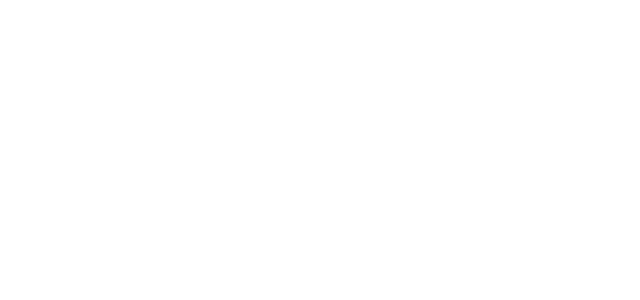
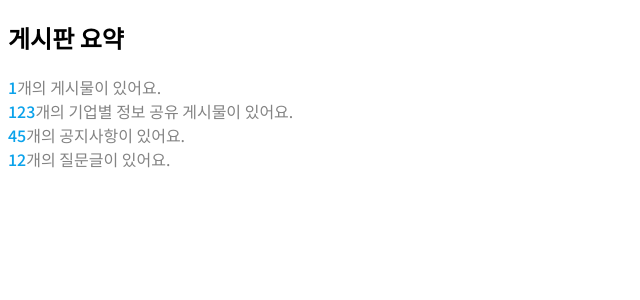
Before and after one commit to beyond-sw-camp/be19-3rd-ThreeGo-Algo, a Vue app: page /demo/post-count in a window 1280 px wide. Before the commit this address had no page. Shown: the top 300 px of the page, without its empty margins (0-640 px from the left). Built offline with nearby package versions, Linux system fonts and the light colour scheme.

Commit message:
feat: #1 - PostCount 구현

```diff
--- /dev/null
+++ b/src/components/common/PostCount.vue
@@ -0,0 +1,34 @@
+<template>
+    <div class="post-count">
+        <span class="count">{{ count }}</span>
+        <span class="text">개의 {{ label }}이 있어요.</span>
+    </div>
+</template>
+
+<script setup>
+defineProps({
+    count: {
+        type: [Number, String],
+        required: true,
+    },
+    label: {
+        type: String,
+        default: '게시물',
+    },
+})
+</script>
+
+<style scoped>
+.post-count {
+    display: flex;
+    align-items: baseline;
+    font-size: 16px;
+    font-weight: 400;
+    color: #838383;
+}
+
+.count {
+    color: #0aa2eb;
+    font-weight: 500;
+}
+</style>
--- a/src/components/common/index.js
+++ b/src/components/common/index.js
@@ -1,7 +1,11 @@
 import CustomButton from './CustomButton.vue'
+import DateRangeButton from './DateRangeButton.vue'
+import PostCount from './PostCount.vue'
 
 export default {
     install(app) {
         app.component('CustomButton', CustomButton)
+        app.component('DateRangeButton', DateRangeButton)
+        app.component('PostCount', PostCount)
     }
 }
--- a/src/router/index.js
+++ b/src/router/index.js
@@ -2,11 +2,13 @@
 import HomeView from '@/views/HomeView.vue';
 import ButtonDemoPage from '@/views/demo/ButtonDemoPage.vue';
 import DateButtonDemoPage from '@/views/demo/DateButtonDemoPage.vue';
+import PostCountDemoPage from '@/views/demo/PostCountDemoPage.vue';
 
 const routes = [
     { path: '/', component: HomeView },
     { path: '/demo/button', component: ButtonDemoPage },
     { path: '/demo/date-button', component: DateButtonDemoPage },
+    { path: '/demo/post-count', component: PostCountDemoPage },
 ]
 
 const router = createRouter({
--- a/src/views/demo/DateButtonDemoPage.vue
+++ b/src/views/demo/DateButtonDemoPage.vue
@@ -4,10 +4,6 @@
         <DateRangeButton />
     </div>
 </template>
-
-<script setup>
-import DateRangeButton from '@/components/common/DateRangeButton.vue'
-</script>
 
 <style scoped>
 .demo-container {
--- /dev/null
+++ b/src/views/demo/PostCountDemoPage.vue
@@ -0,0 +1,9 @@
+<template>
+    <div>
+        <h2>게시판 요약</h2>
+        <PostCount :count="1" />
+        <PostCount :count="123" label="기업별 정보 공유 게시물" />
+        <PostCount :count="45" label="공지사항" />
+        <PostCount :count="12" label="질문글" />
+    </div>
+</template>
```
